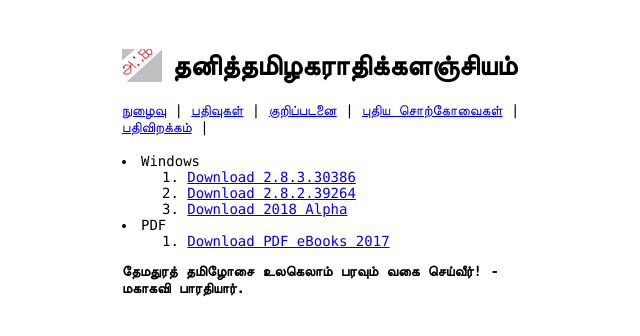
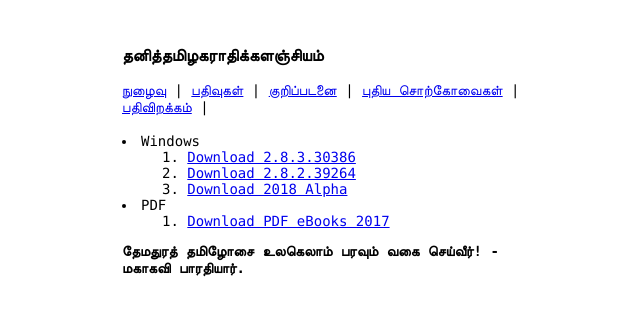
Before and after one commit to ThaniThamizhAkarathiKalanjiyam/win_ttak, a Jekyll site: the page built from index.md, in a window 1280 px wide. Shown: the top 336 px of the page, without its empty margins (315-955 px from the left). Built offline with Jekyll 4.4.1, drawn with Linux system fonts in a browser that asks for light colours; our own code applies the rules of GitHub Pages for plain Markdown files.

Commit message:
icon updated name font change

```diff
--- a/_layouts/default.html
+++ b/_layouts/default.html
@@ -17,8 +17,8 @@
   <!--[if lt IE 9]>
     <script src="http://html5shim.googlecode.com/svn/trunk/html5.js"></script>
   <![endif]-->
-
-  <link rel="shortcut icon" href="/images/favicon.png" type="image/x-icon" />
+	<link rel="icon" href="favicon.ico" type="image/icon" />
+  <!--link rel="shortcut icon" href="/images/favicon.png" type="image/x-icon" /-->
   <link rel="apple-touch-icon" href="/images/apple-touch-icon-precomposed.png">
   <link rel="apple-touch-icon" sizes="72x72" href="/images/apple-touch-icon-72x72-precomposed.png">
   <link rel="apple-touch-icon" sizes="114x114" href="/images/apple-touch-icon-114x114-precomposed.png">
@@ -31,7 +31,7 @@
 
 <div id="wrap">
 
-<h1 id='title'>{{ site.name }}</h1>
+<h3 id='title'>{{ site.name }}</h3>
 
 <div id="menu">
 
```
